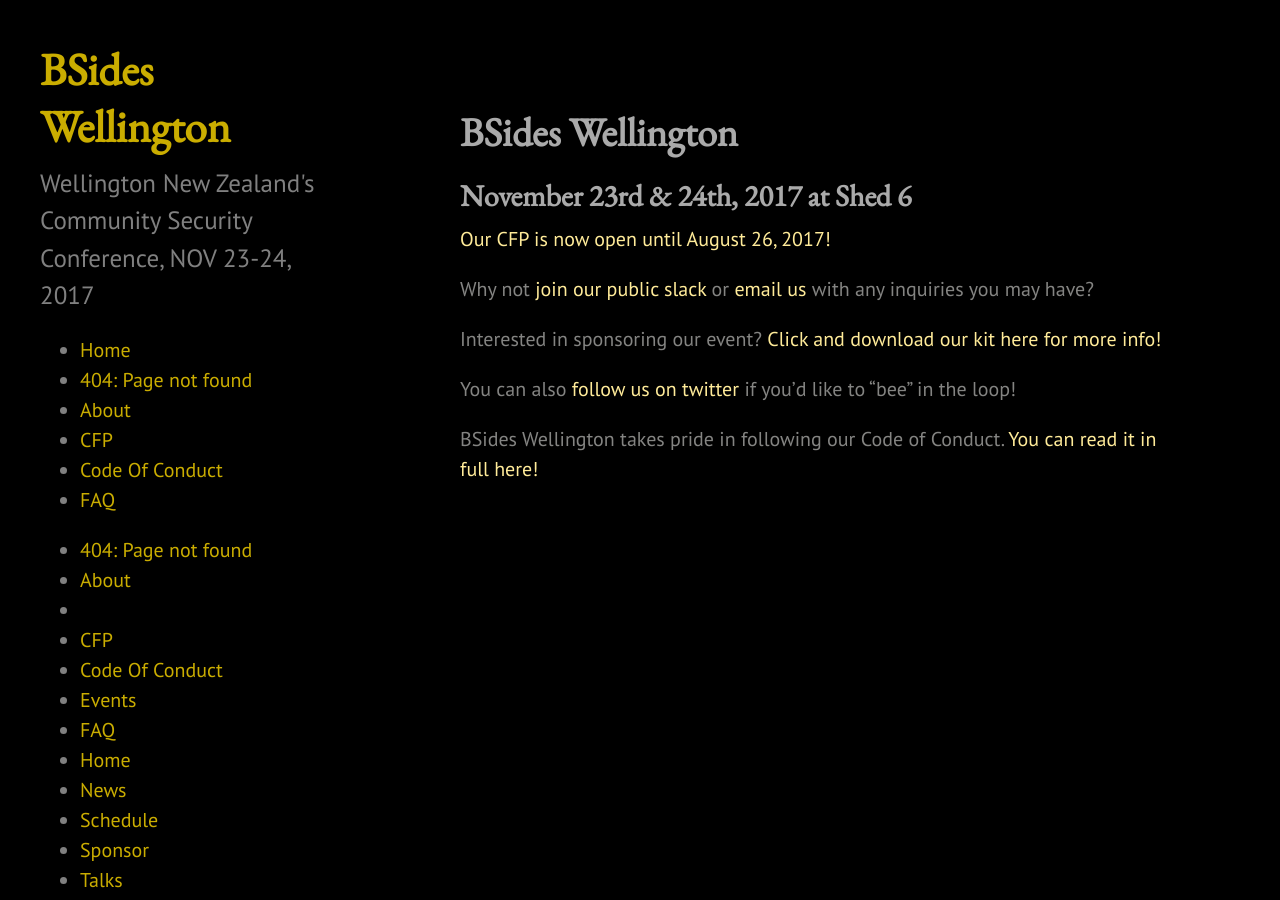
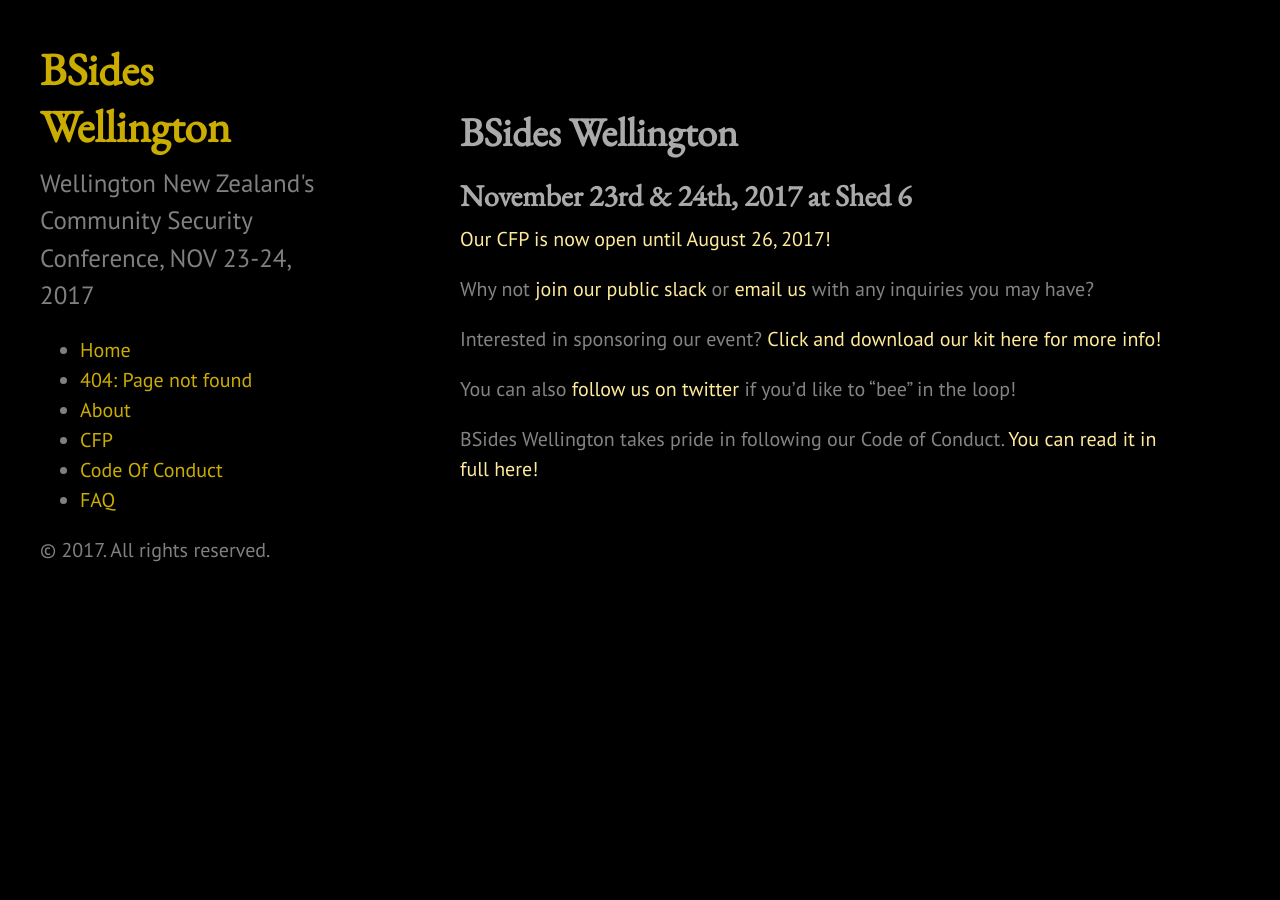
Before and after one commit to bsideswlg/bsideswlg.github.io, a Jekyll site: the page built from index.md, in a window 1280 px wide. Built offline with Jekyll 4.4.1, drawn with Linux system fonts in a browser that asks for light colours.

Commit message:
Menu changes again

```diff
--- a/_config.yml
+++ b/_config.yml
@@ -11,11 +11,11 @@
 title:            BSides Wellington
 tagline:          Bees busily breaking their way to a better world
 description:      "Wellington New Zealand's Community Security Conference, NOV 23-24, 2017"
-url:              https://bsideswlg.github.io
-baseurl:          /
+url:              "https://bsideswlg.github.io"
+baseurl:          "/"
 
 author:
-  name:           'BSidw Wellington Crew'
+  name:           'BSides Wellington Crew'
   url:            https://twitter.com/bsideswlg
 
 paginate:         10
--- a/_includes/sidebar.html
+++ b/_includes/sidebar.html
@@ -29,18 +29,6 @@
 {% endcomment %}
       {% include automenu url='/' sort="url" reverse=false all=false %}
 
-{% assign pages = site.pages | sort:"weight"  %}
-
-<ul>
-  {% for p in pages %}
-    <li>
-      <a {% if p.url == page.url %}class="active"{% endif %} href="{{ p.url }}">
-        {{ p.title }}
-      </a>
-    </li>
-  {% endfor %}
-</ul>
-
 
       </nav>
 
```
